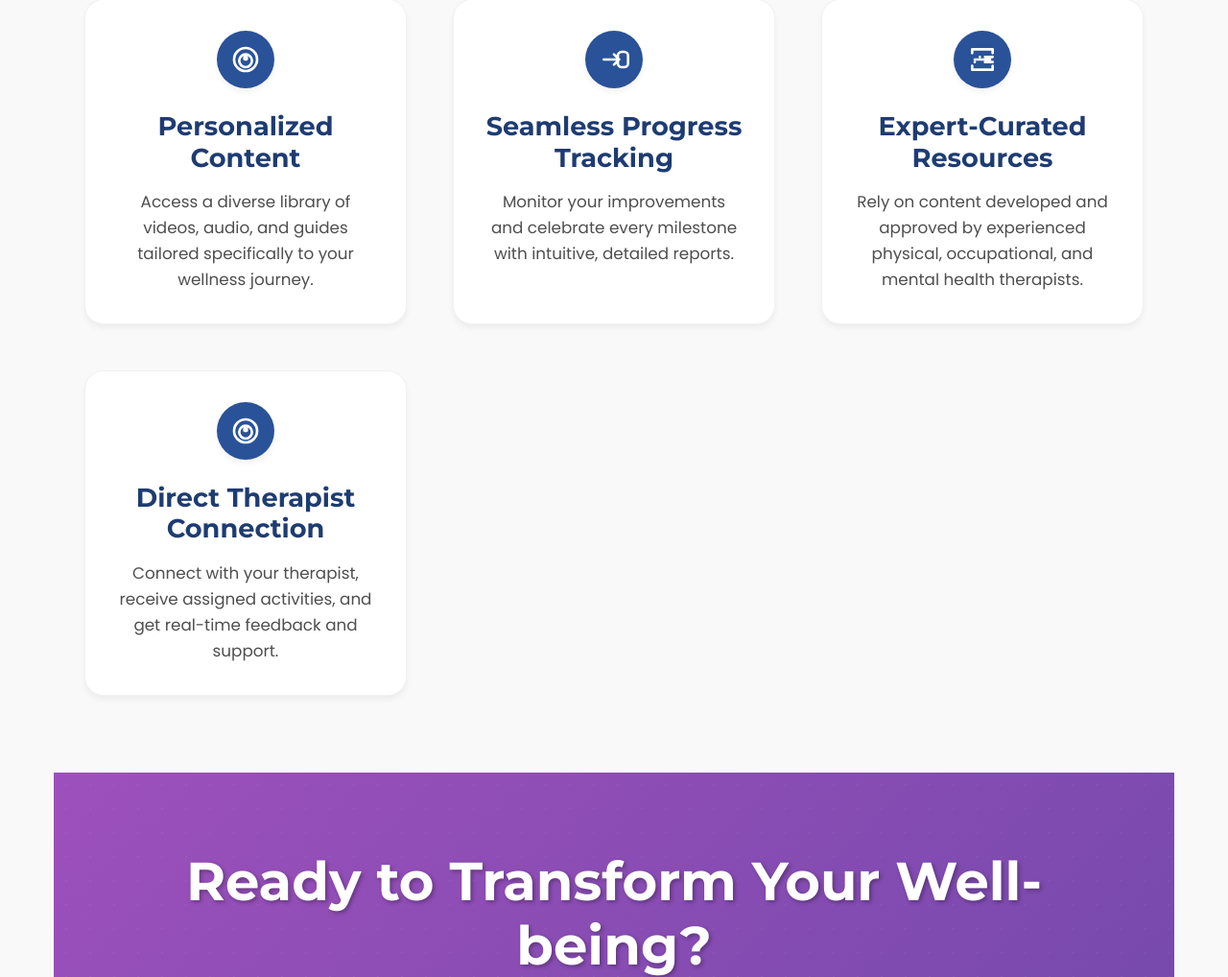
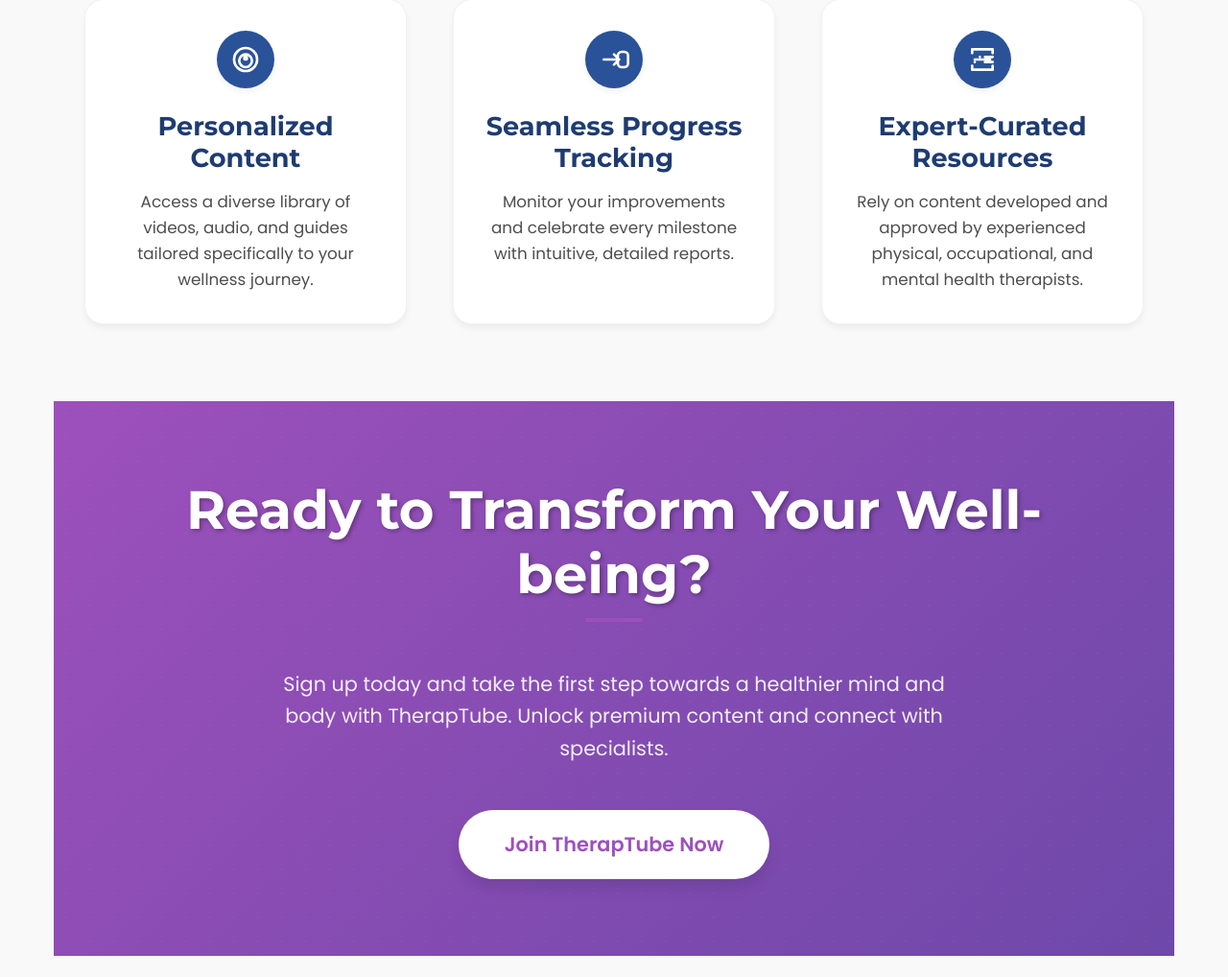
Before and after one commit to Samuel-Peprah/Samuel-Peprah, a Flask app: page / in a window 1280 px wide. Shown: the part 936-1954 px from the top of the page at 96% size. Run offline with Flask 3, Linux system fonts and the light colour scheme; data comes from the database, SQL or seed files in the repository; some libraries are stand-ins or nearby versions.

Commit message:
update index.html

```diff
--- a/templates/index.html
+++ b/templates/index.html
@@ -61,15 +61,6 @@
                 </div>
                 <h3>Expert-Curated Resources</h3>
                 <p>Rely on content developed and approved by experienced physical, occupational, and mental health therapists.</p>
-            </div>
-            <div class="feature-card">
-                <div class="feature-icon">
-                    <svg class="w-6 h-6 text-gray-800 dark:text-white" aria-hidden="true" xmlns="http://www.w3.org/2000/svg" width="24" height="24" fill="none" viewBox="0 0 24 24">
-                        <path stroke="currentColor" stroke-linecap="round" stroke-linejoin="round" stroke-width="2" d="M12 21a9 9 0 1 0 0-18 9 9 0 0 0 0 18Zm0-3a5 5 0 1 0 0-10 5 5 0 0 0 0 10Zm0-6a1 1 0 1 0 0-2 1 1 0 0 0 0 2Z"/>
-                    </svg>
-                </div>
-                <h3>Direct Therapist Connection</h3>
-                <p>Connect with your therapist, receive assigned activities, and get real-time feedback and support.</p>
             </div>
         </div>
     </section>
```
